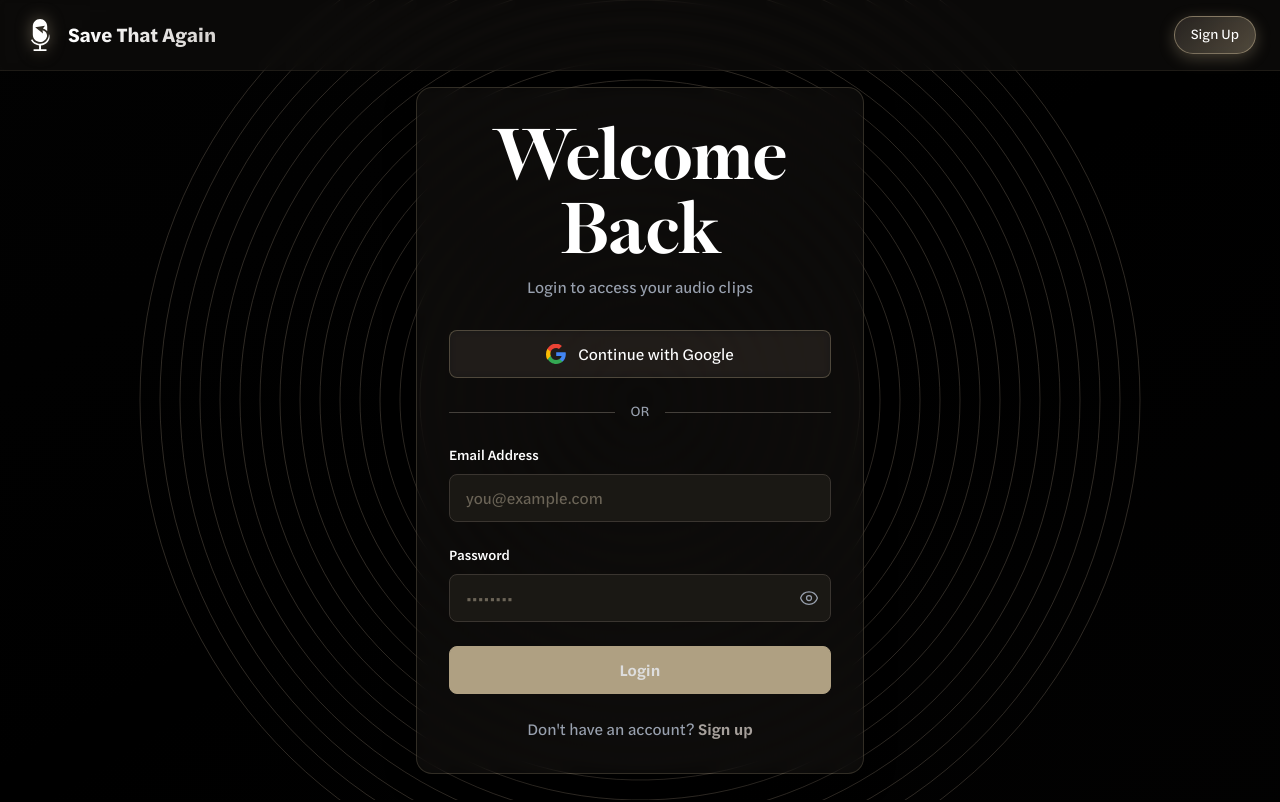
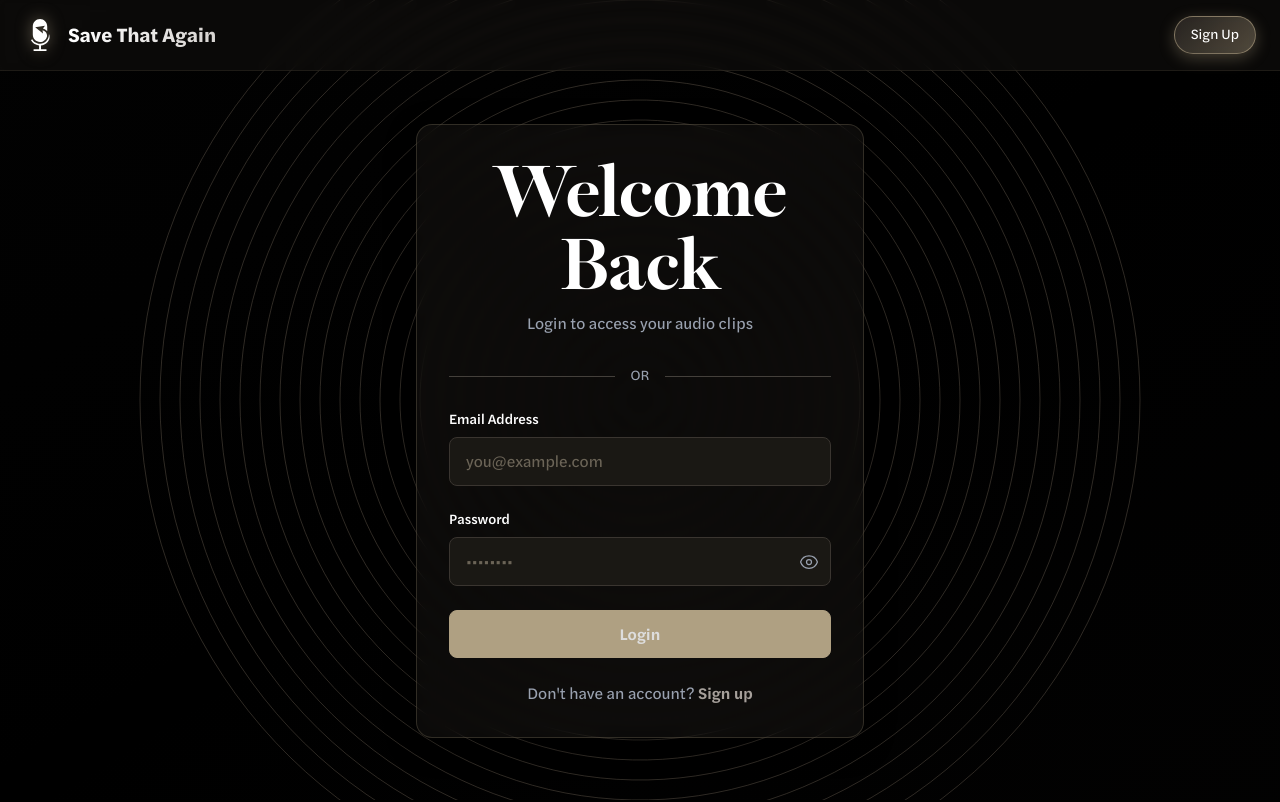
Before and after one commit to Liiift-Studio/save-that-again-backend, a Next.js app: page /login in a window 1280 px wide. Shown: the top 802 px of the page. Built offline with nearby package versions, Linux system fonts and the light colour scheme.

Commit message:
Fix Google OAuth with renderButton method
- Switch from prompt() to renderButton() for Google Sign-In
- Fixes FedCM API error in production
- More reliable authentication flow
- Applied to both login and signup pages

```diff
--- a/app/login/page.tsx
+++ b/app/login/page.tsx
@@ -2,7 +2,7 @@
 
 'use client';
 
-import { useState, FormEvent } from 'react';
+import { useState, FormEvent, useEffect, useRef } from 'react';
 import { useRouter } from 'next/navigation';
 import Link from 'next/link';
 import Image from 'next/image';
@@ -16,6 +16,67 @@ export default function LoginPage() {
 	const [error, setError] = useState('');
 	const [isLoading, setIsLoading] = useState(false);
 	const router = useRouter();
+	const googleButtonRef = useRef<HTMLDivElement>(null);
+
+	useEffect(() => {
+		// Initialize Google Sign-In when component mounts
+		const initializeGoogleSignIn = () => {
+			const { google } = window as any;
+			if (google && googleButtonRef.current) {
+				google.accounts.id.initialize({
+					client_id: '10264037893-arkrv2vpalginmd7aquc0m28he9h0dun.apps.googleusercontent.com',
+					callback: handleGoogleResponse,
+				});
+
+				google.accounts.id.renderButton(
+					googleButtonRef.current,
+					{
+						theme: 'filled_black',
+						size: 'large',
+						width: googleButtonRef.current.offsetWidth,
+						text: 'continue_with',
+					}
+				);
+			}
+		};
+
+		// Wait for Google Sign-In library to load
+		if (typeof window !== 'undefined') {
+			if ((window as any).google) {
+				initializeGoogleSignIn();
+			} else {
+				window.addEventListener('load', initializeGoogleSignIn);
+				return () => window.removeEventListener('load', initializeGoogleSignIn);
+			}
+		}
+	}, []);
+
+	const handleGoogleResponse = async (response: any) => {
+		setError('');
+		setIsLoading(true);
+
+		try {
+			const res = await fetch('/api/auth/google', {
+				method: 'POST',
+				headers: { 'Content-Type': 'application/json' },
+				body: JSON.stringify({ idToken: response.credential }),
+			});
+
+			const data = await res.json();
+
+			if (res.ok) {
+				localStorage.setItem('auth_token', data.token);
+				localStorage.setItem('user', JSON.stringify(data.user));
+				router.push('/clips');
+			} else {
+				setError(data.error || 'Google Sign-In failed');
+				setIsLoading(false);
+			}
+		} catch (err) {
+			setError('Network error. Please try again.');
+			setIsLoading(false);
+		}
+	};
 
 	const handleSubmit = async (e: FormEvent) => {
 		e.preventDefault();
@@ -32,10 +93,8 @@ export default function LoginPage() {
 			const data = await response.json();
 
 			if (response.ok) {
-				// Store token
 				localStorage.setItem('auth_token', data.token);
 				localStorage.setItem('user', JSON.stringify(data.user));
-				// Redirect to clips page
 				router.push('/clips');
 			} else {
 				setError(data.error || 'Login failed');
@@ -47,65 +106,13 @@ export default function LoginPage() {
 		}
 	};
 
-	const handleGoogleLogin = async () => {
-		setError('');
-		setIsLoading(true);
-
-		try {
-			// Load Google Sign-In library
-			const { google } = window as any;
-			if (!google) {
-				throw new Error('Google Sign-In library not loaded');
-			}
-
-			// Initialize Google Sign-In
-			await google.accounts.id.initialize({
-				client_id: '10264037893-arkrv2vpalginmd7aquc0m28he9h0dun.apps.googleusercontent.com',
-				callback: async (response: any) => {
-					try {
-						// Send ID token to backend
-						const res = await fetch('/api/auth/google', {
-							method: 'POST',
-							headers: { 'Content-Type': 'application/json' },
-							body: JSON.stringify({ idToken: response.credential }),
-						});
-
-						const data = await res.json();
-
-						if (res.ok) {
-							// Store token and redirect
-							localStorage.setItem('auth_token', data.token);
-							localStorage.setItem('user', JSON.stringify(data.user));
-							router.push('/clips');
-						} else {
-							setError(data.error || 'Google Sign-In failed');
-							setIsLoading(false);
-						}
-					} catch (err) {
-						setError('Network error. Please try again.');
-						setIsLoading(false);
-					}
-				},
-			});
-
-			// Show Google One Tap or Sign-In button
-			google.accounts.id.prompt();
-		} catch (err) {
-			setError('Google Sign-In failed. Please try again.');
-			setIsLoading(false);
-		}
-	};
-
 	return (
 		<div className="min-h-screen bg-black text-white overflow-hidden">
-			{/* Interactive Background */}
 			<InteractiveBackground />
 
-			{/* Gradient Background */}
 			<div className="fixed inset-0 bg-gradient-radial from-stone-900/20 via-black to-black pointer-events-none z-0" />
 			<div className="fixed inset-0 bg-gradient-to-br from-neutral-800/5 via-transparent to-stone-800/5 pointer-events-none z-0" />
 
-			{/* Navigation */}
 			<nav className="relative z-50 glass-nav">
 				<div className="max-w-7xl mx-auto px-6 py-4">
 					<div className="flex items-center justify-between">
@@ -134,7 +141,6 @@ export default function LoginPage() {
 				</div>
 			</nav>
 
-			{/* Main Content */}
 			<div className="relative z-10 flex items-center justify-center min-h-[calc(100vh-80px)] p-4">
 				<div className="max-w-md w-full glass-card p-8 rounded-2xl">
 					<div className="text-center mb-8">
@@ -142,22 +148,8 @@ export default function LoginPage() {
 						<p className="text-gray-400">Login to access your audio clips</p>
 					</div>
 
-					{/* Google Sign In Button */}
-					<button
-						onClick={handleGoogleLogin}
-						disabled={isLoading}
-						className="w-full glass-button flex items-center justify-center gap-3 py-3 px-4 rounded-lg hover:scale-105 transition-transform disabled:opacity-50 disabled:cursor-not-allowed"
-					>
-						<svg width="20" height="20" viewBox="0 0 20 20" fill="none" xmlns="http://www.w3.org/2000/svg">
-							<path d="M19.8055 10.2292C19.8055 9.55423 19.7501 8.86673 19.6271 8.20423H10.2V12.0459H15.5746C15.3284 13.3209 14.5254 14.3959 13.3663 15.0875V17.5875H16.7255C18.7716 15.7042 19.8055 13.1625 19.8055 10.2292Z" fill="#4285F4"/>
-							<path d="M10.2002 19.9998C12.8048 19.9998 14.9664 19.1081 16.7294 17.5873L13.3702 15.0873C12.3948 15.6956 11.1418 16.0414 10.2002 16.0414C7.69404 16.0414 5.59404 14.1414 4.72321 11.6498H1.25488V14.2331C3.04571 17.7998 6.45488 19.9998 10.2002 19.9998Z" fill="#34A853"/>
-							<path d="M4.71963 11.6496C4.25963 10.3746 4.25963 8.97127 4.71963 7.69627V5.11294H1.25546C-0.418204 8.43877 -0.418204 12.5071 1.25546 15.8329L4.71963 11.6496Z" fill="#FBBC04"/>
-							<path d="M10.2002 3.95805C11.2218 3.94555 12.2048 4.33388 12.9418 5.04555L15.9155 2.07138C14.0287 0.306384 11.5533 -0.467283 10.2002 -0.466617C6.45488 -0.466617 3.04571 1.73338 1.25488 5.11255L4.71904 7.69588C5.59404 5.20838 7.69404 3.95805 10.2002 3.95805Z" fill="#EA4335"/>
-						</svg>
-						Continue with Google
-					</button>
+					<div ref={googleButtonRef} className="w-full mb-6"></div>
 
-					{/* Divider */}
 					<div className="flex items-center my-6">
 						<div className="flex-1 border-t border-stone-700"></div>
 						<span className="px-4 text-sm text-gray-400">OR</span>
@@ -248,7 +240,6 @@ export default function LoginPage() {
 				</div>
 			</div>
 
-			{/* Footer */}
 			<Footer />
 		</div>
 	);
--- a/app/signup/page.tsx
+++ b/app/signup/page.tsx
@@ -2,7 +2,7 @@
 
 'use client';
 
-import { useState, FormEvent } from 'react';
+import { useState, FormEvent, useEffect, useRef } from 'react';
 import { useRouter } from 'next/navigation';
 import Link from 'next/link';
 import Image from 'next/image';
@@ -16,16 +16,45 @@ export default function SignupPage() {
 	const [error, setError] = useState('');
 	const [isLoading, setIsLoading] = useState(false);
 	const router = useRouter();
+	const googleButtonRef = useRef<HTMLDivElement>(null);
 
-	const handleGoogleLogin = async () => {
+	useEffect(() => {
+		// Initialize Google Sign-In when component mounts
+		const initializeGoogleSignIn = () => {
+			const { google } = window as any;
+			if (google && googleButtonRef.current) {
+				google.accounts.id.initialize({
+					client_id: '10264037893-arkrv2vpalginmd7aquc0m28he9h0dun.apps.googleusercontent.com',
+					callback: handleGoogleResponse,
+				});
+
+				google.accounts.id.renderButton(
+					googleButtonRef.current,
+					{
+						theme: 'filled_black',
+						size: 'large',
+						width: googleButtonRef.current.offsetWidth,
+						text: 'continue_with',
+					}
+				);
+			}
+		};
+
+		// Wait for Google Sign-In library to load
+		if (typeof window !== 'undefined') {
+			if ((window as any).google) {
+				initializeGoogleSignIn();
+			} else {
+				window.addEventListener('load', initializeGoogleSignIn);
+				return () => window.removeEventListener('load', initializeGoogleSignIn);
+			}
+		}
+	}, []);
+
+	const handleGoogleResponse = async (response: any) => {
 		setError('');
 		setIsLoading(true);
 
-		try {
-			const { google } = window as any;
-			await google.accounts.id.initialize({
-				client_id: '10264037893-arkrv2vpalginmd7aquc0m28he9h0dun.apps.googleusercontent.com',
-				callback: async (response: any) => {
 		try {
 			const res = await fetch('/api/auth/google', {
 				method: 'POST',
@@ -36,25 +65,15 @@ export default function SignupPage() {
 			const data = await res.json();
 
 			if (res.ok) {
-							// Store token
 				localStorage.setItem('auth_token', data.token);
 				localStorage.setItem('user', JSON.stringify(data.user));
-							// Redirect to clips page
 				router.push('/clips');
 			} else {
-							setError(data.error || 'Google signup failed');
+				setError(data.error || 'Google Sign-In failed');
 				setIsLoading(false);
 			}
 		} catch (err) {
-						setError('Network error during Google signup. Please try again.');
-						setIsLoading(false);
-					}
-				},
-			});
-
-			google.accounts.id.prompt();
-		} catch (err) {
-			setError('Failed to initialize Google Sign-In. Please try again.');
+			setError('Network error. Please try again.');
 			setIsLoading(false);
 		}
 	};
@@ -77,10 +96,8 @@ export default function SignupPage() {
 			const data = await response.json();
 
 			if (response.ok) {
-				// Store token
 				localStorage.setItem('auth_token', data.token);
 				localStorage.setItem('user', JSON.stringify(data.user));
-				// Redirect to clips page
 				router.push('/clips');
 			} else {
 				setError(data.error || 'Signup failed');
@@ -94,14 +111,11 @@ export default function SignupPage() {
 
 	return (
 		<div className="min-h-screen bg-black text-white overflow-hidden">
-			{/* Interactive Background */}
 			<InteractiveBackground />
 
-			{/* Gradient Background */}
 			<div className="fixed inset-0 bg-gradient-radial from-stone-900/20 via-black to-black pointer-events-none z-0" />
 			<div className="fixed inset-0 bg-gradient-to-br from-neutral-800/5 via-transparent to-stone-800/5 pointer-events-none z-0" />
 
-			{/* Navigation */}
 			<nav className="relative z-50 glass-nav">
 				<div className="max-w-7xl mx-auto px-6 py-4">
 					<div className="flex items-center justify-between">
@@ -130,7 +144,6 @@ export default function SignupPage() {
 				</div>
 			</nav>
 
-			{/* Main Content */}
 			<div className="relative z-10 flex items-center justify-center min-h-[calc(100vh-80px)] p-4">
 				<div className="max-w-md w-full glass-card p-8 rounded-2xl">
 					<div className="text-center mb-8">
@@ -138,24 +151,8 @@ export default function SignupPage() {
 						<p className="text-stone-400">Create your account</p>
 					</div>
 
-					{/* Google Sign-In Button */}
-					<button
-						onClick={handleGoogleLogin}
-						disabled={isLoading}
-						className="w-full glass-button font-semibold py-3 px-4 rounded-lg disabled:opacity-50 disabled:cursor-not-allowed flex items-center justify-center gap-3 hover:scale-105 transition-transform"
-					>
-						<svg width="18" height="18" viewBox="0 0 18 18" xmlns="http://www.w3.org/2000/svg">
-							<g fill="none" fillRule="evenodd">
-								<path d="M17.64 9.2c0-.637-.057-1.251-.164-1.84H9v3.481h4.844c-.209 1.125-.843 2.078-1.796 2.717v2.258h2.908c1.702-1.567 2.684-3.874 2.684-6.615z" fill="#4285F4"/>
-								<path d="M9.003 18c2.43 0 4.467-.806 5.956-2.18L12.05 13.56c-.806.54-1.836.86-3.047.86-2.344 0-4.328-1.584-5.036-3.711H.96v2.332C2.44 15.983 5.485 18 9.003 18z" fill="#34A853"/>
-								<path d="M3.964 10.712c-.18-.54-.282-1.117-.282-1.71 0-.593.102-1.17.282-1.71V4.96H.957C.347 6.175 0 7.55 0 9.002c0 1.452.348 2.827.957 4.042l3.007-2.332z" fill="#FBBC04"/>
-								<path d="M9.003 3.58c1.321 0 2.508.454 3.44 1.345l2.582-2.58C13.464.891 11.427 0 9.002 0 5.485 0 2.44 2.017.96 4.958L3.967 7.29c.708-2.127 2.692-3.71 5.036-3.71z" fill="#EA4335"/>
-							</g>
-						</svg>
-						Continue with Google
-					</button>
+					<div ref={googleButtonRef} className="w-full mb-6"></div>
 
-					{/* OR Divider */}
 					<div className="relative my-6">
 						<div className="absolute inset-0 flex items-center">
 							<div className="w-full border-t border-stone-700"></div>
@@ -253,7 +250,6 @@ export default function SignupPage() {
 				</div>
 			</div>
 
-			{/* Footer */}
 			<Footer />
 		</div>
 	);
```
Lines whose indentation alone changed are shown as unchanged.
